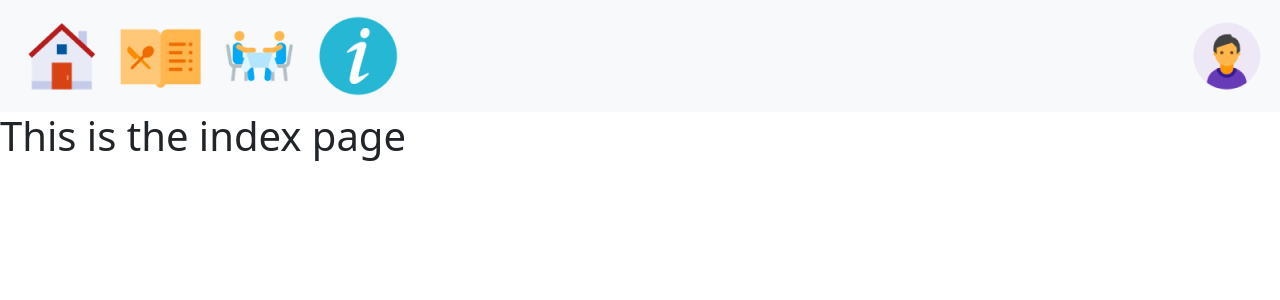
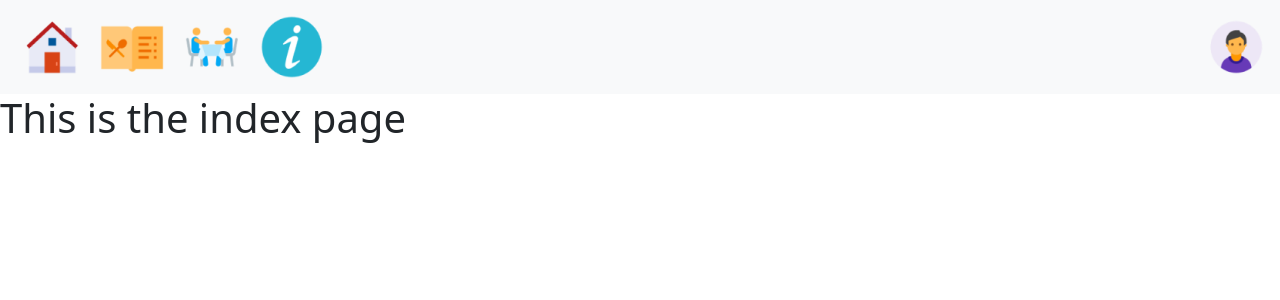
Before and after one commit to douglas86/ci-project4-restaurant-booking-system, a Django app: page / in a window 1280 px wide. Shown: the top 300 px of the page. Run offline with Django 5.2, Linux system fonts and the light colour scheme.

Commit message:
change width of icons to 4rem

```diff
--- a/static/css/styles.css
+++ b/static/css/styles.css
@@ -0,0 +1,4 @@
+/*header*/
+.icon img {
+    width: 4rem;
+}
--- a/templates/base.html
+++ b/templates/base.html
@@ -26,28 +26,27 @@
     <nav class="navbar navbar-expand-lg bg-body-tertiary">
         <div class="container-fluid">
             <button aria-controls="navbarNavAltMarkup" aria-expanded="false" aria-label="Toggle navigation"
-                    class="navbar-toggler"
+                    class="navbar-toggler icon"
                     data-bs-target="#navbarNavAltMarkup" data-bs-toggle="collapse" type="button">
-                {#                <span class="navbar-toggler-icon"></span>#}
                 <img src="{% static 'images/navbar/Hamburger.png' %}" alt="not found">
             </button>
             <div class="collapse navbar-collapse" id="navbarNavAltMarkup">
                 <div class="navbar-nav">
-                    <a aria-current="page" class="nav-link active" href="#">
+                    <a aria-current="page" class="nav-link active icon" href="#">
                         <img src="{% static 'images/navbar/Home.png' %}" alt="not found">
                     </a>
-                    <a class="nav-link" href="#">
+                    <a class="nav-link icon" href="#">
                         <img src="{% static 'images/navbar/Restaurant Menu.png' %}" alt="not found">
                     </a>
-                    <a class="nav-link" href="#">
+                    <a class="nav-link icon" href="#">
                         <img src="{% static 'images/navbar/Restaurant Table.png' %}" alt="not found">
                     </a>
-                    <a class="nav-link" href="#">
+                    <a class="nav-link icon" href="#">
                         <img src="{% static 'images/navbar/Info.png' %}" alt="not found">
                     </a>
                 </div>
             </div>
-            <a class="nav-link" href="#">
+            <a class="nav-link icon" href="#">
                 <img src="{% static 'images/navbar/Male User.png' %}" alt="not found">
             </a>
         </div>
```
